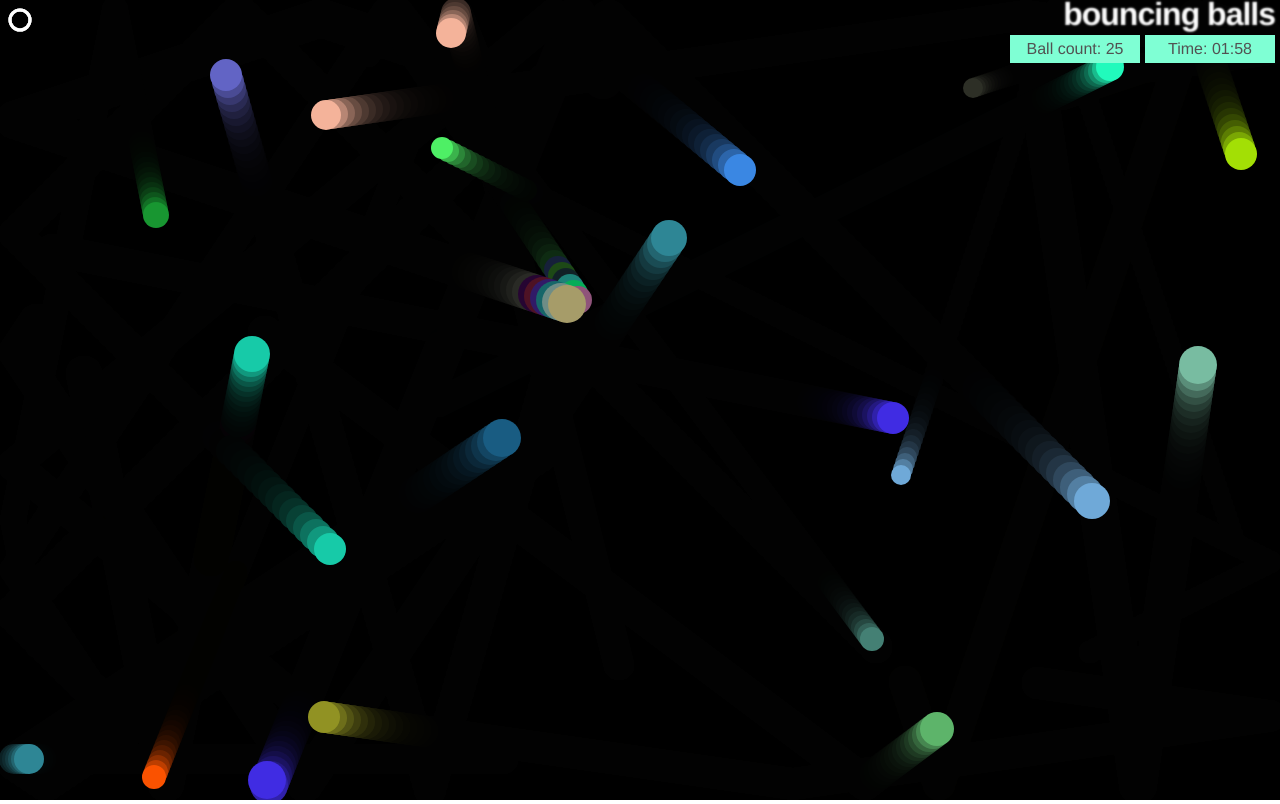
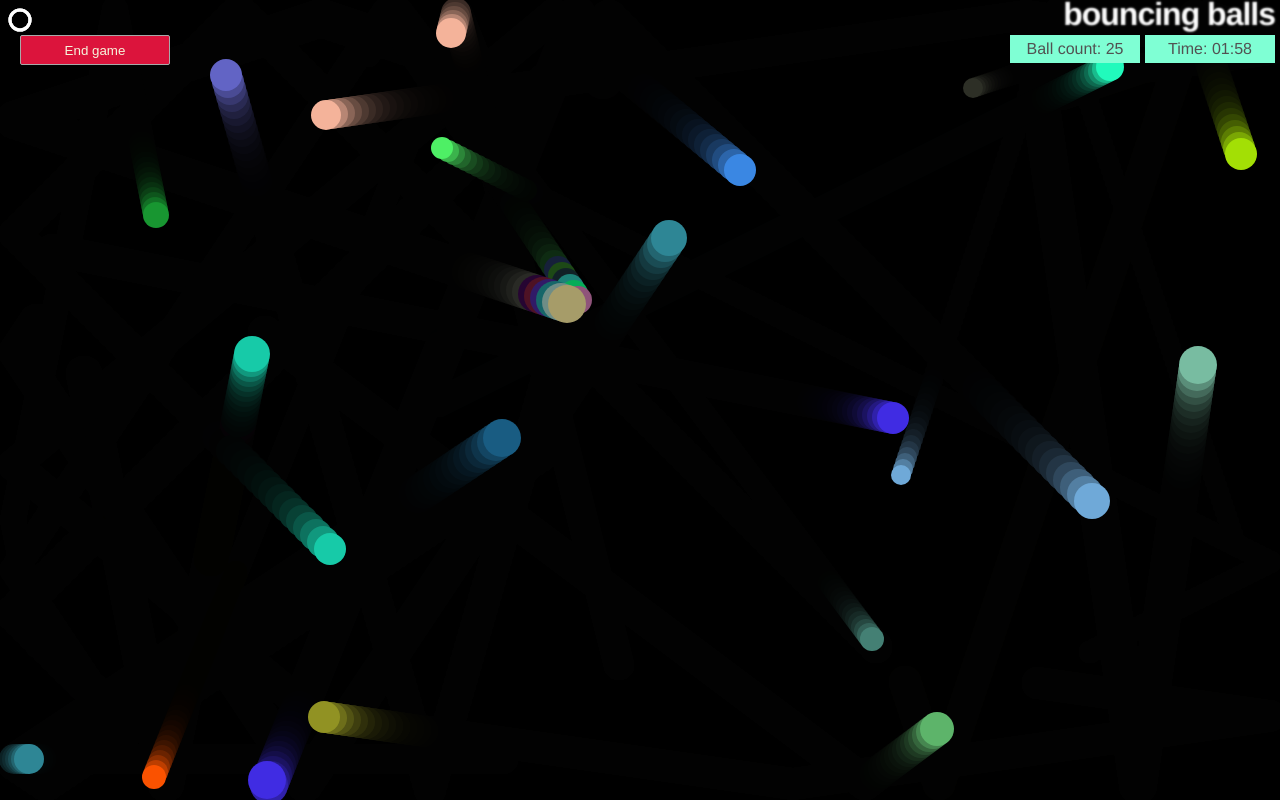
Before and after one commit to msubj/evil-circle-extension, a plain HTML site: page index.html in a window 1280 px wide. Both pictures are taken after a click on the button "START GAME". Drawn offline with Linux system fonts and the light colour scheme.

Commit message:
end game menu added

```diff
--- a/index.html
+++ b/index.html
@@ -7,13 +7,19 @@
   </head>
 
   <body>
+    <header>
     <h1>bouncing balls</h1>
+    <button class="kill-button"> End game </button>
     <p class="score">Ball count: </p>
     <p class="timer">Time: 02:00 </p>
+    </header>
+
+    <main>
     <canvas></canvas>
     <section class="game-menu">
     <button class="start-button" type="button">START GAME</button>
     </section>
+  </main>
     <script src="main.js"></script>
   </body>
 </html>
--- a/main.js
+++ b/main.js
@@ -5,6 +5,8 @@ const ctx = canvas.getContext('2d');
 const para = document.querySelector('.score');
 const startButton = document.querySelector('.start-button');
 const paraTime = document.querySelector('.timer');
+const killButton = document.querySelector('.kill-button');
+const endMenu = document.querySelector('.game-menu');
 
 const width = canvas.width = window.innerWidth;
 const height = canvas.height = window.innerHeight;
@@ -206,24 +208,27 @@ function loop() {
         evilCircle.collisionDetect();
 
     updateTime(Date.now());
-    requestAnimationFrame(loop);
+    animation = requestAnimationFrame(loop);
   }
 
   startButton.addEventListener('click', ()=>{
-    startButton.disabled = true;
-    startButton.style.display = 'none';
+    endMenu.style.display = 'none';
+    paraTime.textContent = 'Time: 02:00';
     startingTime = Date.now();
-    console.log(startingTime);
+    killButton.style.display = 'block';
     loop();
 
   }
   );
 
- // loop();
+ killButton.addEventListener('click',endGame);
 
 function updateTime(time){
   const diff =  Math.floor((time- startingTime)/1000);
-  if (diff >= 120) paraTime.textContent = 'Time: 00:00';
+  if (diff >= 120) {
+    paraTime.textContent = 'Time: 00:00';
+    endGame();
+  }
     else if (diff>0) {
       let seconds = (120 - diff)%60;
       let minutes = 1- (Math.floor(diff/60));
@@ -231,3 +236,12 @@ function updateTime(time){
     }
 
 }
+
+function endGame(){
+ cancelAnimationFrame(animation);
+ killButton.style.display = 'none';
+ endMenu.style.display = 'block';
+
+ctx.fillStyle = 'rgb(0, 0, 0)';
+ctx.fillRect(0, 0, width, height);
+}
--- a/style.css
+++ b/style.css
@@ -65,3 +65,16 @@ h1 {
   width: 150px;
   height: 30px;
 }
+
+.kill-button{
+  position: absolute;
+  top: 35px;
+  left: 20px;
+  background-color: crimson;
+  color: beige;
+  border: 1px solid darkgray;
+  border-radius: 2px;
+  width: 150px;
+  height: 30px;
+  display: none;
+}
```
